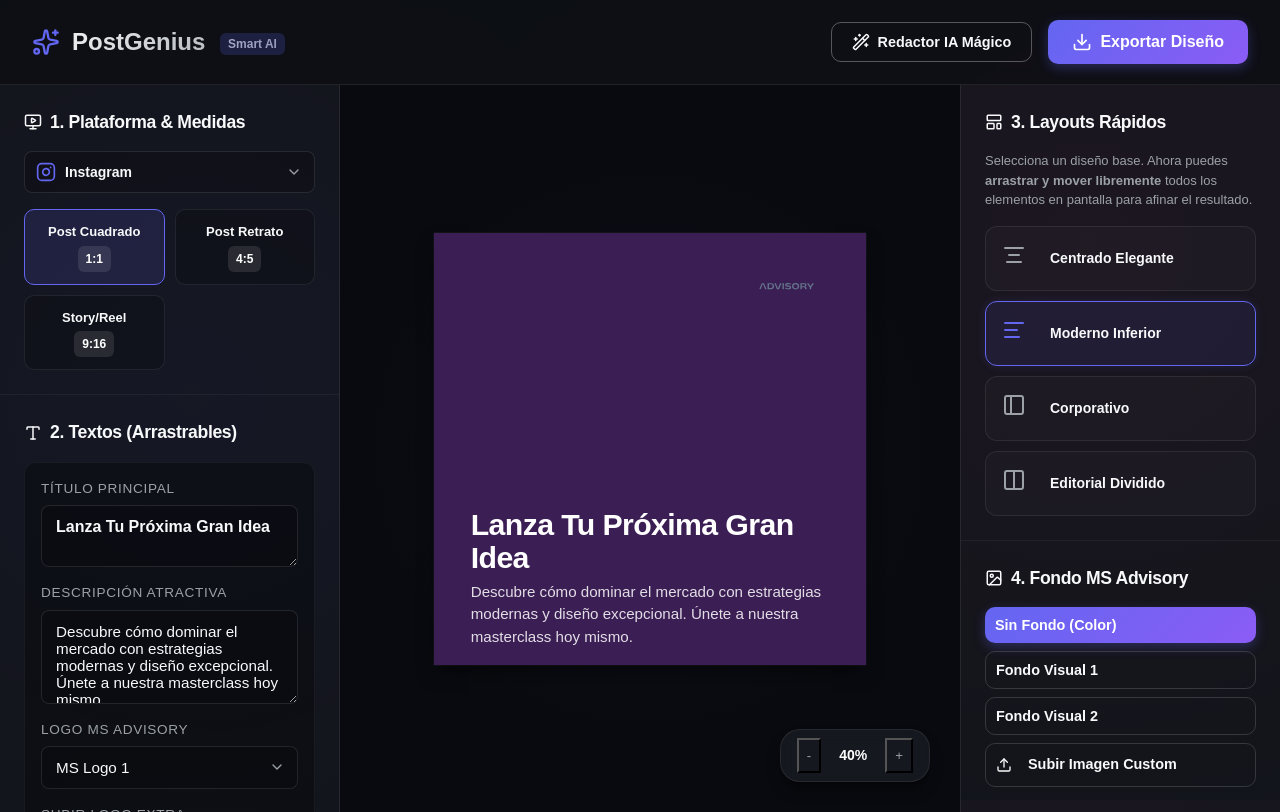
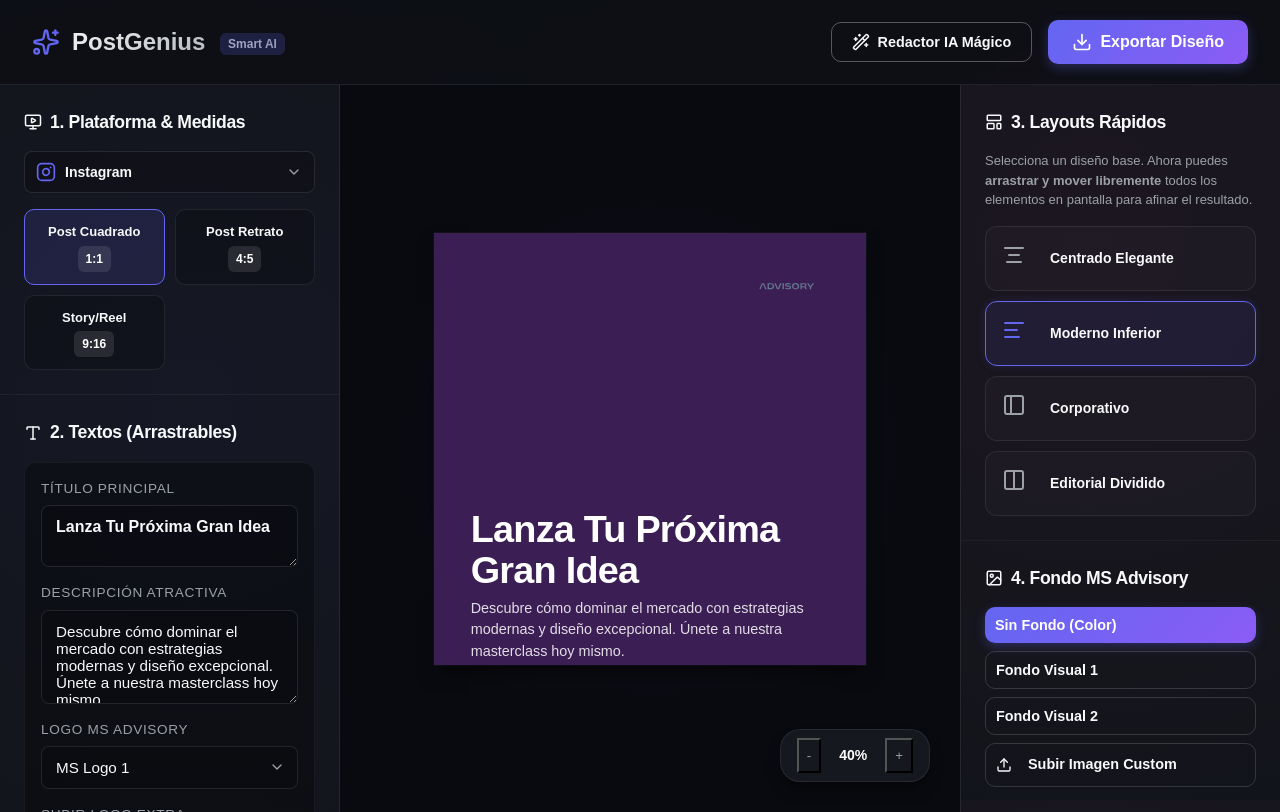
Before and after one commit to talentocontarifa-bot/MS_Advisory_social_post, a React (Vite) app: page / in a window 1280 px wide. Built offline with nearby package versions, Linux system fonts and the light colour scheme; a web font is replaced by a local one.

Commit message:
Add responsive text sizing based on length

```diff
--- a/src/App.jsx
+++ b/src/App.jsx
@@ -152,8 +152,25 @@ export default function App() {
   const logoMaxWidth = currentWidth * (logoScale / 100);
   const signatureMaxWidth = currentWidth * (signatureScale / 100);
 
-  const titleSize = baseDim * 0.07;
-  const descSize = baseDim * 0.035;
+  // Escala dinámica: Texto más corto = letra más grande para llenar el espacio
+  const getDynamicScale = (text, type) => {
+    const len = text ? text.length : 0;
+    if (type === 'title') {
+      if (len < 15) return 1.5;   // Muy corto
+      if (len < 30) return 1.25;  // Corto
+      if (len < 60) return 1.0;   // Normal
+      return 0.85;                // Largo
+    } else {
+      // description
+      if (len < 50) return 1.4;   // Muy corta
+      if (len < 100) return 1.15; // Corta
+      if (len < 200) return 0.95; // Normal
+      return 0.85;                // Larga
+    }
+  };
+
+  const titleSize = baseDim * 0.07 * getDynamicScale(content.title, 'title');
+  const descSize = baseDim * 0.035 * getDynamicScale(content.description, 'desc');
 
   // Formatting effect limits
   const safeMinX = padding;
```
